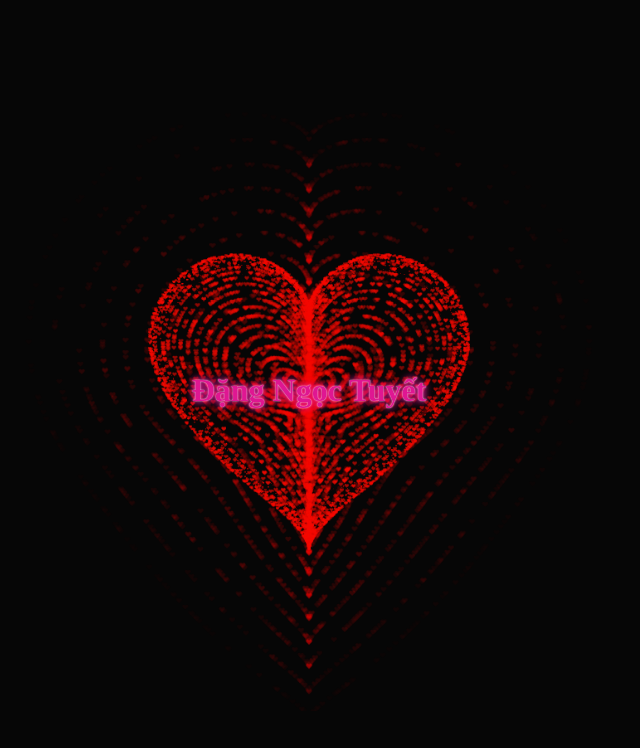
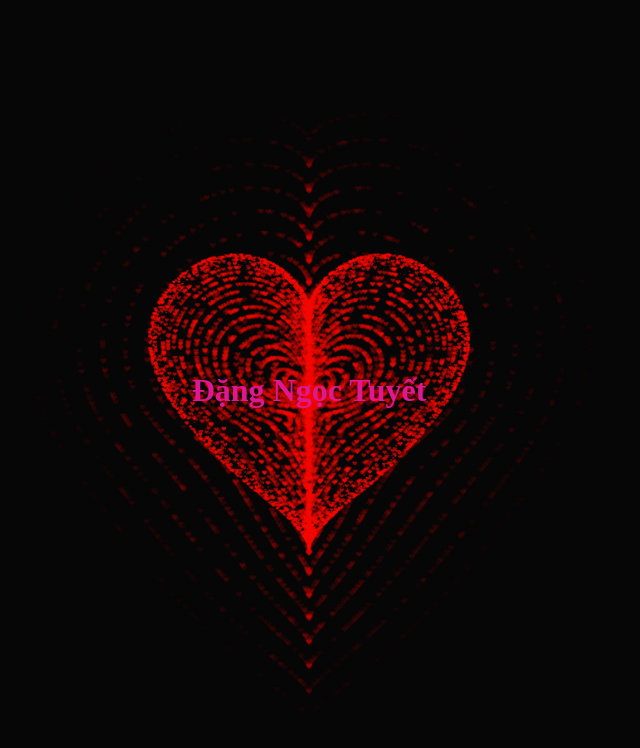
Before and after one commit to tuanmoccs/tymmmmm, a plain HTML site: page index.html in a window 1280 px wide. Shown: the whole page, without its empty margins (331-971 px from the left). Drawn offline with Linux system fonts and the light colour scheme; animation ran at ten frames a second.

Commit message:
Update style.css

```diff
--- a/style.css
+++ b/style.css
@@ -54,7 +54,7 @@ body {
 	 font-size: 2.0em;
 	 margin-top: -0.6em;
 	 color: #df1792;
-	 text-shadow: 0 0 0.05em #fff, 0 0 0.2em #df1792, 0 0 0.3em #df1792;
+/* 	 text-shadow: 0 0 0.05em #fff, 0 0 0.2em #df1792, 0 0 0.3em #df1792; */
 	 /* transform: rotate(-7deg); */
 	  z-index:1000
    }
```
